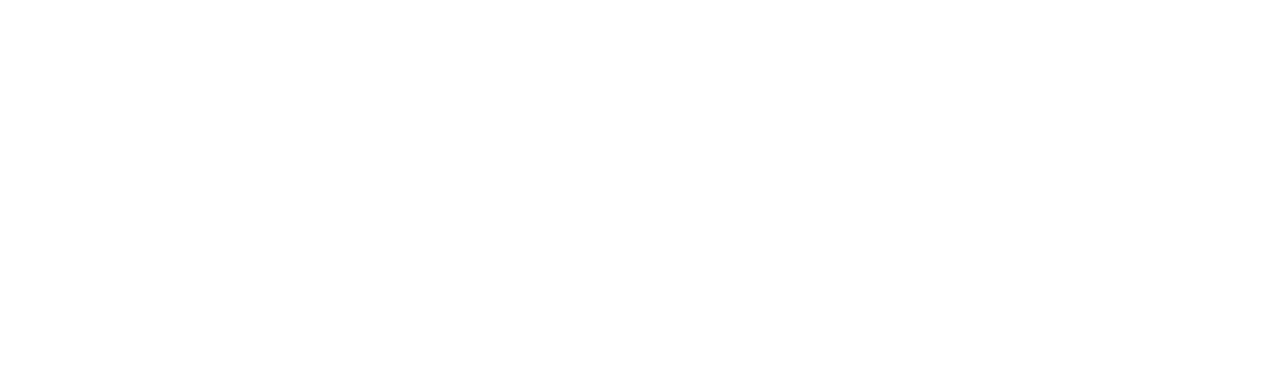
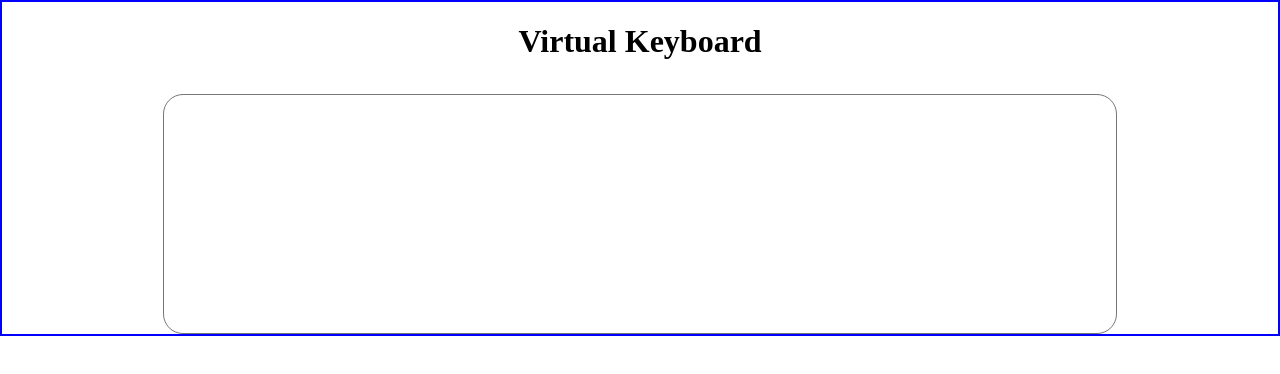
Before and after one commit to JuchKasia/virtual-keyboard, a website: page virtual keyboard/index.html in a window 1280 px wide. Drawn offline with Linux system fonts and the light colour scheme.

Commit message:
feat: add titleContaainer and textArea to js, FRI 28.04.2023 12.00

```diff
--- a/virtual keyboard/index.html
+++ b/virtual keyboard/index.html
@@ -4,12 +4,13 @@
     <meta charset="UTF-8">
     <meta http-equiv="X-UA-Compatible" content="IE=edge">
     <meta name="viewport" content="width=device-width, initial-scale=1.0">
+    <link rel="icon" href="./assets/keyboard_5643.ico">
     <link rel="stylesheet" href="./style.css">
     <link rel="stylesheet" href="./normalize.css">
     <title>Virtual Keyboard</title>
 </head>
 <body>
-    <main></main>
+    <!-- <main></main> -->
     <script type="module" src="./src/index.js"></script>
 </body>
 </html>
--- a/virtual keyboard/src/index.js
+++ b/virtual keyboard/src/index.js
@@ -0,0 +1,78 @@
+// import '../index.html';
+// import '../style.css';
+// import '../normalize.css';
+
+
+// контейнер для заголовка
+const titleContainer = document.createElement('div');
+titleContainer.classList.add('title-container');
+
+const body = document.querySelector('body');
+body.prepend(titleContainer);
+
+
+// заголовок h1
+const titleText = document.createElement('h1');
+titleText.classList.add('title-text');
+console.log(body);
+// текст для заголовка
+titleText.textContent = 'Virtual Keyboard';
+
+// добавляю заголовок в контейнер
+titleContainer.appendChild(titleText);
+
+
+
+// textarea
+const textArea = document.createElement('textarea');
+textArea.classList.add('textarea-field');
+body.append(textArea);
+
+// // Создаем заголовок клавиатуры
+
+// const titleContainer = document.createElement('div');
+// titleContainer.classList.add('titleContainer');
+
+// const title = document.createComment('title');
+// title.classList.add('title');
+// keyElement.textContent = Virtual Keyboard;
+// titleContainer.appendChild(title);
+// body.appendChild(titleContainer);
+
+// keyElement.setAttribute('type', 'button');
+//     keyElement.classList.add('key');
+//     keyElement.textContent = key;
+//     keysContainer.appendChild(keyElement);
+
+// // const titleContainer = document.createElement('div');
+// // titleContainer.classList.add('titleContainer');
+
+// // const title = document.createComment('title');
+// // title.classList.add('title');
+
+// // let titleText = 'Virtual Keyboard';
+// // title.appendChild(titleText);
+// // titleContainer.appendChild(title);
+
+// // document.title = ('Vitrual Keyboard');
+// const keyboard = document.createElement('div');
+// keyboard.classList.add('keyboard');
+
+// const keysContainer = document.createElement('div');
+// keysContainer.classList.add('keys');
+// keyboard.appendChild(keysContainer);
+
+// const keys = [
+//     '1', '2', '3', '4', '5', '6', '7', '8', '9', '0',
+//     'q', 'w', 'e', 'r', 't', 'y', 'u', 'i', 'o', 'p',
+//     'a', 's', 'd', 'f', 'g', 'h', 'j', 'k', 'l',
+//     'z', 'x', 'c', 'v', 'b', 'n', 'm'
+// ];
+
+
+  document.addEventListener("keydown", (event) => {
+    console.log(event);
+    console.log("event.code", event.code); // this is my solution!!!
+    console.log("event.key", event.key);
+    console.log(event.getModifierState("Shift", "NumLock")); // true
+  });
--- a/virtual keyboard/style.css
+++ b/virtual keyboard/style.css
@@ -0,0 +1,64 @@
+*,
+::before,
+::after {
+  -webkit-box-sizing: border-box;
+          box-sizing: border-box;
+}
+
+* {
+  margin: 0;
+  padding: 0;
+}
+
+html {
+  scroll-behavior: smooth;
+}
+
+.scroll {
+  overflow: hidden;
+}
+
+body {
+  display: -webkit-box;
+  display: -ms-flexbox;
+  display: flex;
+  -webkit-box-orient: vertical;
+  -webkit-box-direction: normal;
+      -ms-flex-direction: column;
+          flex-direction: column;
+  /*max-width: 1280px;*/
+  width: 100%;
+  margin: 0 auto;
+  padding: 0px;
+  font-family: 'georgia-regular';
+  font-style: normal;
+  font-weight: 400;
+  -webkit-box-pack: justify;
+      -ms-flex-pack: justify;
+          justify-content: space-between;
+  -webkit-box-align: center;
+      -ms-flex-align: center;
+          align-items: center;
+  border: 2px solid blue;
+}
+
+.textarea-field {
+  display: block;
+  width: 954px;
+  height: 240px;
+  margin: 12px auto 0;
+  padding: 24px 27px;
+  background: #fff;
+  border-radius: 20px;
+  font-size: 30px;
+  line-height: 130%;
+  color: #000;
+  -webkit-hyphens: auto;
+      -ms-hyphens: auto;
+          hyphens: auto;
+  word-wrap: break-word;
+  resize: none;
+  -ms-overflow-style: none;
+  scrollbar-width: none;
+}
+/*# sourceMappingURL=style.css.map */
```
Also changed, not shown: virtual keyboard/index.js (added, +20 -0 lines), virtual keyboard/.eslintrc.js, virtual keyboard/assets/keyboard_5643.ico (added), 1 other file.
